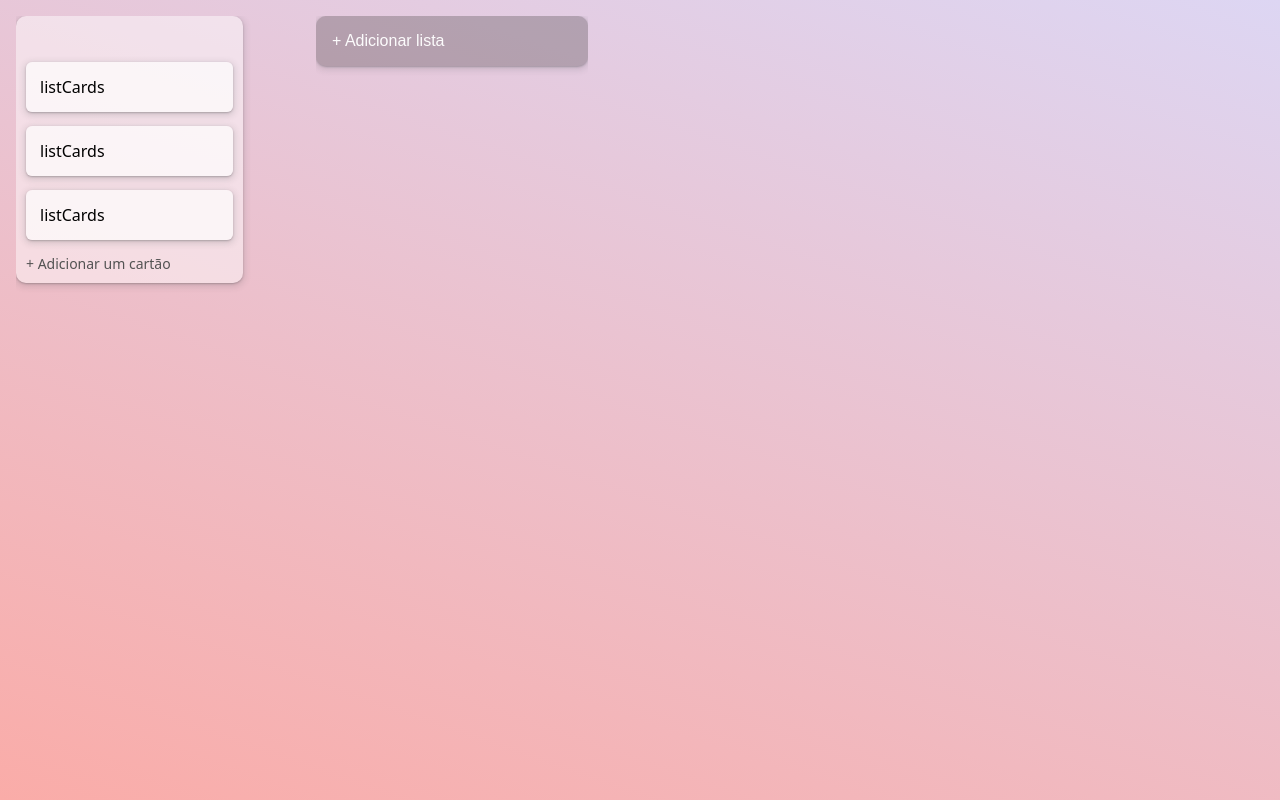
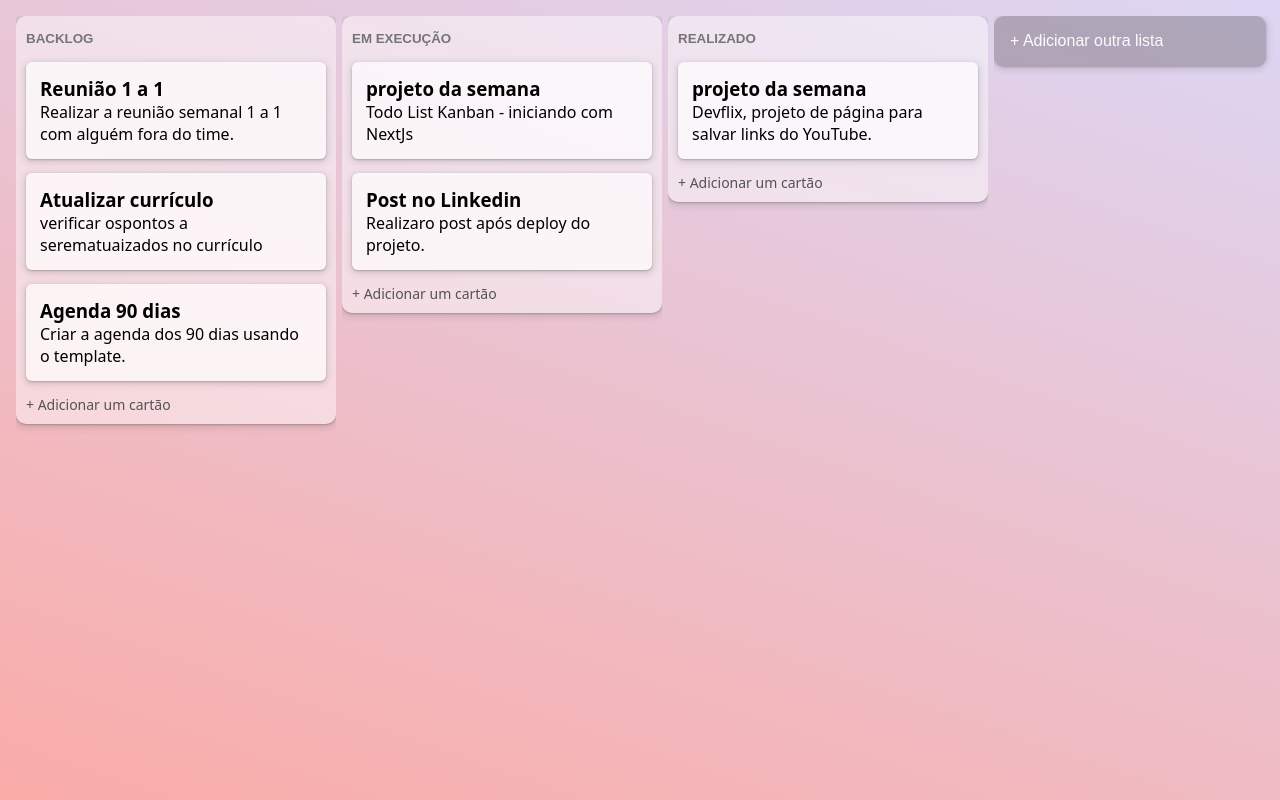
Before and after one commit to cesardmn/mykanban, a Next.js app: page / in a window 1280 px wide. Built offline with nearby package versions, Linux system fonts and the light colour scheme.

Commit message:
mocked cards

```diff
--- a/src/components/Board.jsx
+++ b/src/components/Board.jsx
@@ -2,14 +2,60 @@
 import styles from '@styles/Board.module.css'
 import ListContent from './ListContent'
 
-const list = []
+const list = [
+  {
+    listName: 'Backlog',
+    listCard: [
+      {
+        cardTitle: 'Reunião 1 a 1',
+        cardDescription:
+          'Realizar a reunião semanal 1 a 1 com alguém fora do time.',
+      },
+      {
+        cardTitle: 'Atualizar currículo',
+        cardDescription: 'verificar ospontos a serematuaizados no currículo',
+      },
+      {
+        cardTitle: 'Agenda 90 dias',
+        cardDescription: 'Criar a agenda dos 90 dias usando o template.',
+      },
+    ],
+  },
+  {
+    listName: 'Em execução',
+    listCard: [
+      {
+        cardTitle: 'projeto da semana ',
+        cardDescription: 'Todo List Kanban - iniciando com NextJs',
+      },
+      {
+        cardTitle: 'Post no Linkedin',
+        cardDescription: 'Realizaro post após deploy do projeto.',
+      },
+    ],
+  },
+  {
+    listName: 'Realizado',
+    listCard: [
+      {
+        cardTitle: 'projeto da semana ',
+        cardDescription:
+          'Devflix, projeto de página para salvar links do YouTube.',
+      },
+    ],
+  },
+]
 
 export default function Board() {
   return (
     <div className={styles.board}>
-      <div className={styles.listWrapper}>
-        <ListContent />
-      </div>
+      {list.map((content) => {
+        return (
+          <div className={styles.listWrapper} key={content.listName}>
+            <ListContent content={content} />
+          </div>
+        )
+      })}
 
       <div className={styles.listWrapper}>
         <button className={styles.addListButton}>
--- a/src/components/ListContent.jsx
+++ b/src/components/ListContent.jsx
@@ -2,15 +2,23 @@ import React from 'react'
 
 import styles from '@styles/ListContent.module.css'
 
-export default function ListContent() {
+export default function ListContent({ content }) {
+  console.log(content)
+
   return (
     <div className={styles.listContent}>
       <div className={styles.listHeader}>
-        <input type="text" />
+        <input type="text" placeholder={content.listName} />
       </div>
-      <div className={styles.listCards}>listCards</div>
-      <div className={styles.listCards}>listCards</div>
-      <div className={styles.listCards}>listCards</div>
+      {content.listCard.map((card) => {
+        return (
+          <div className={styles.listCards}>
+            <h3>{card.cardTitle}</h3>
+            <p>{card.cardDescription}</p>
+          </div>
+        )
+      })}
+
       <div className={styles.cardCompose}>+ Adicionar um cartão</div>
     </div>
   )
--- a/src/styles/Board.module.css
+++ b/src/styles/Board.module.css
@@ -2,7 +2,7 @@
   height: 100%;
   width: auto;
   display: flex;
-  gap: var(--md-3);
+  gap: var(--sm-1);
   justify-content: flex-center;
   overflow-y: hidden;
   overflow-x: scroll;
@@ -18,7 +18,7 @@
   display: flex;
   flex-direction: column;
   height: 100%;
-  width: 272px;
+  min-width: 320px;
   overflow: scroll;
   -ms-overflow-style: none;
   scrollbar-width: none;
--- a/src/styles/ListContent.module.css
+++ b/src/styles/ListContent.module.css
@@ -1,6 +1,7 @@
 .listContent {
   height: auto;
-  width: 227px;
+  width: 100%;
+  min-width: 227px;
   display: flex;
   flex-direction: column;
   gap: var(--sm-3);
```
